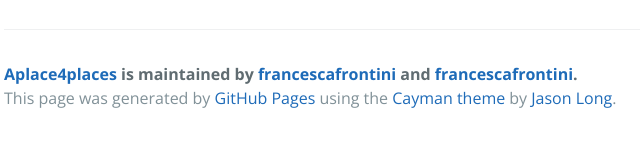
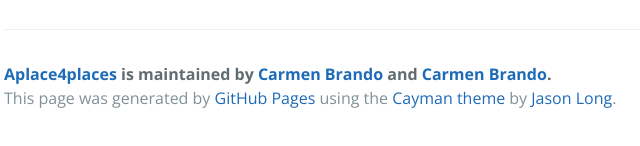
Before and after one commit to francescafrontini/APlace4Places, a plain HTML site: page index.html in a window 1280 px wide. Shown: the part 444-590 px from the top of the page, 220-860 px from the left. Drawn offline with nearby package versions, Linux system fonts and the light colour scheme.

Commit message:
Update index.html

```diff
--- a/index.html
+++ b/index.html
@@ -22,7 +22,7 @@
       <p>TEST</p>
 
       <footer class="site-footer">
-        <span class="site-footer-owner"><a href="https://github.com/francescafrontini/APlace4Places">Aplace4places</a> is maintained by <a href="https://github.com/cvbrandoe">francescafrontini</a> and <a href="https://github.com/francescafrontini">francescafrontini</a>.</span>
+        <span class="site-footer-owner"><a href="https://github.com/francescafrontini/APlace4Places">Aplace4places</a> is maintained by <a href="https://github.com/cvbrandoe">Carmen Brando</a> and <a href="https://github.com/francescafrontini">Carmen Brando</a>.</span>
 
         <span class="site-footer-credits">This page was generated by <a href="https://pages.github.com">GitHub Pages</a> using the <a href="https://github.com/jasonlong/cayman-theme">Cayman theme</a> by <a href="https://twitter.com/jasonlong">Jason Long</a>.</span>
       </footer>
```
